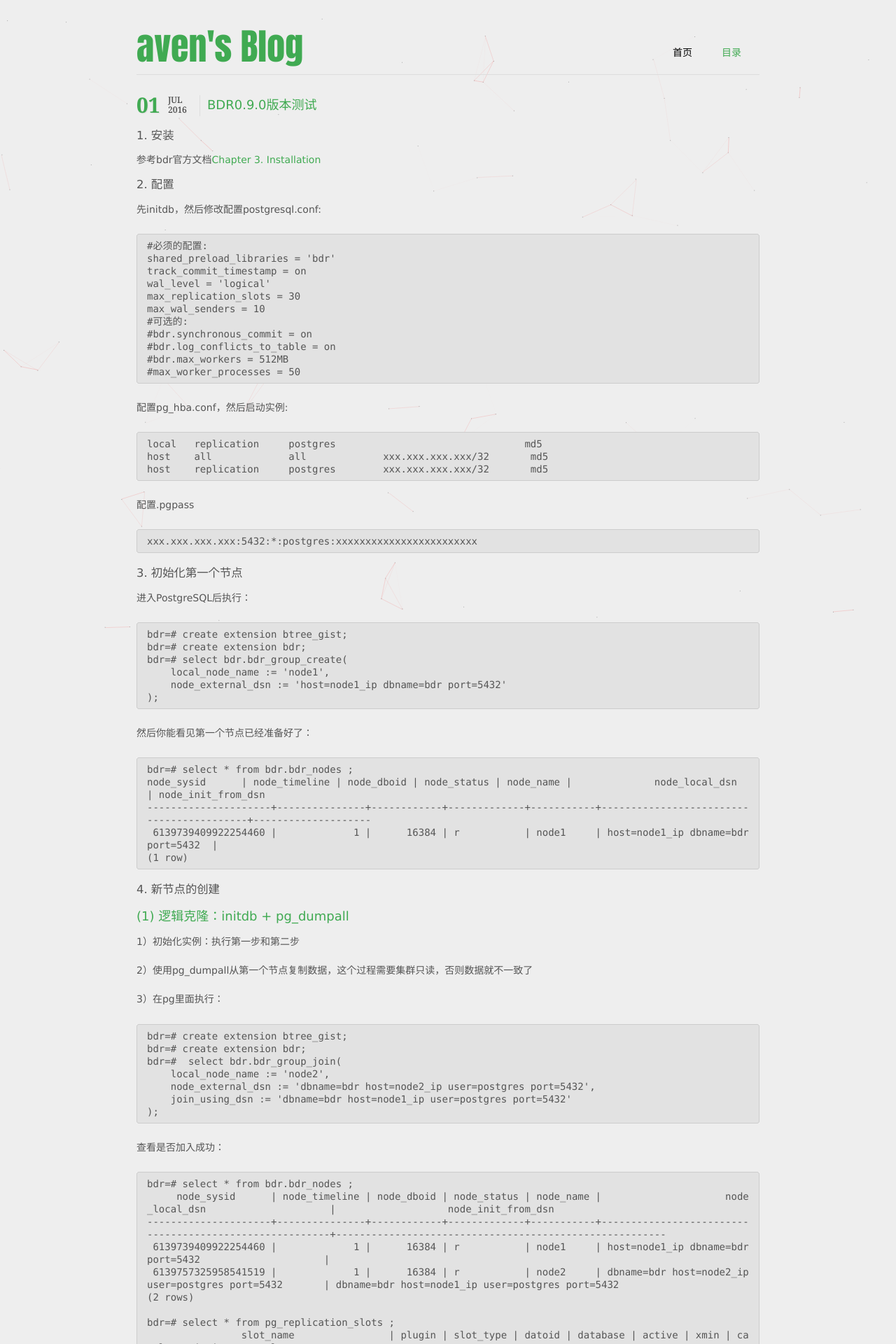
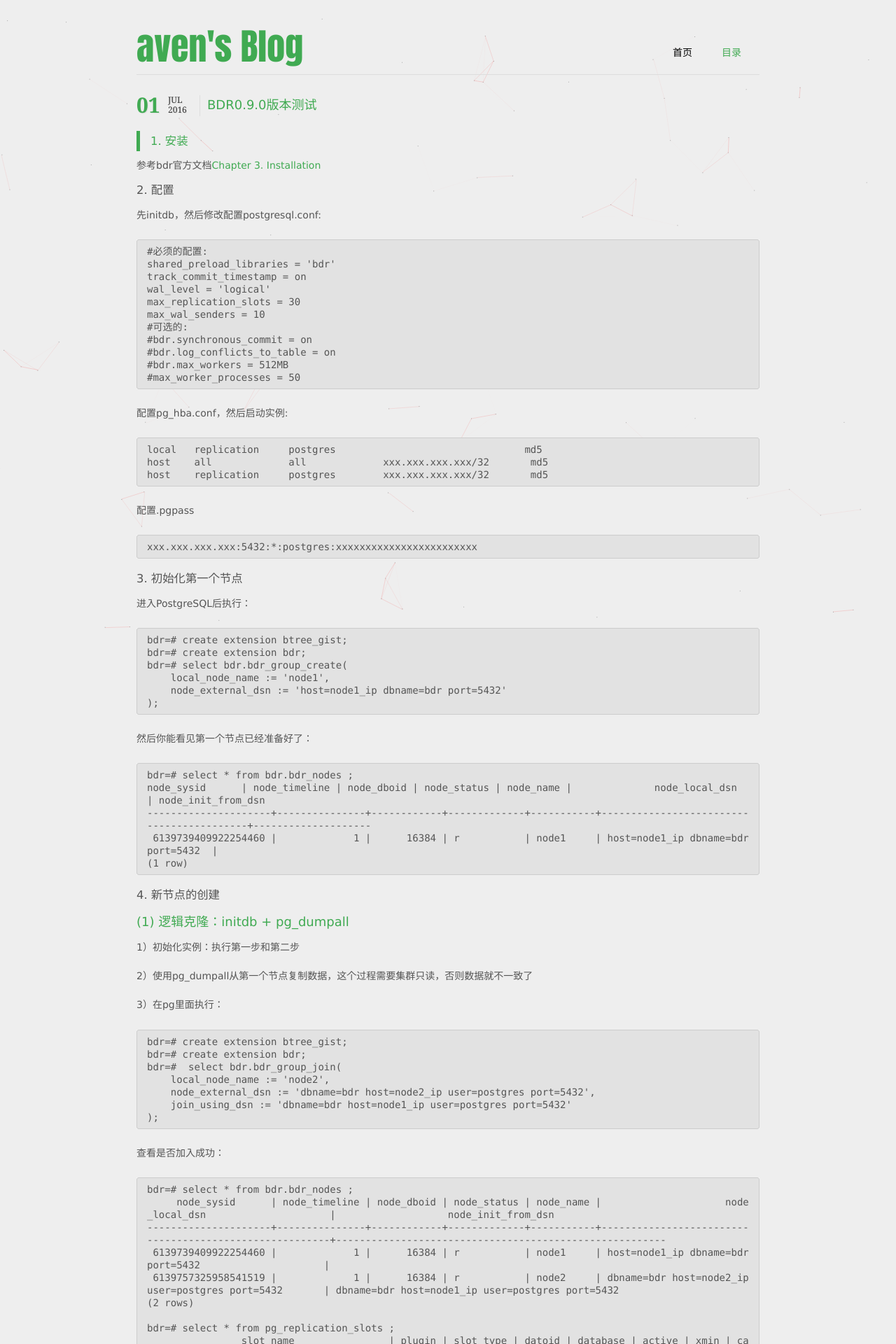
Before and after one commit to aven92/aven92.github.io, a Jekyll site: the page built from _posts/PostgreSQL/2016-07-01-BDR0.9.0版本测试.md, in a window 1280 px wide. Shown: the top 1920 px of the page at 70% size. Built offline with Jekyll 4.4.1, drawn with Linux system fonts in a browser that asks for light colours; comment, search, counter and statistics services are not loaded.

```diff
--- a/_posts/PostgreSQL/2016-07-01-BDR0.9.0版本测试.md
+++ b/_posts/PostgreSQL/2016-07-01-BDR0.9.0版本测试.md
@@ -6,7 +6,7 @@ categories: PostgreSQL
 
 <!--more-->
 
-# 1. 安装
+### 1. 安装
 
 参考bdr官方文档[Chapter 3. Installation](bdr-project.org/docs/stable/installation.html)
 
@@ -96,7 +96,7 @@ categories: PostgreSQL
      25028 |       10 | postgres | bdr (6139739409922254460,1,16384,):receive | node1_ip       |                 |       52095 | 2015-04-20 09:56:34.211347+00 |              | streaming | 0/18E24D8     | 0/18E24D8      |             0/18E24D8      | 0/18E24D8       |            0  | async
     (1 row)
 
-# (2) 物理克隆：pg_basebackup + bdr_init_copy
+## (2) 物理克隆：pg_basebackup + bdr_init_copy
 
 获取基础备份：
 
```
